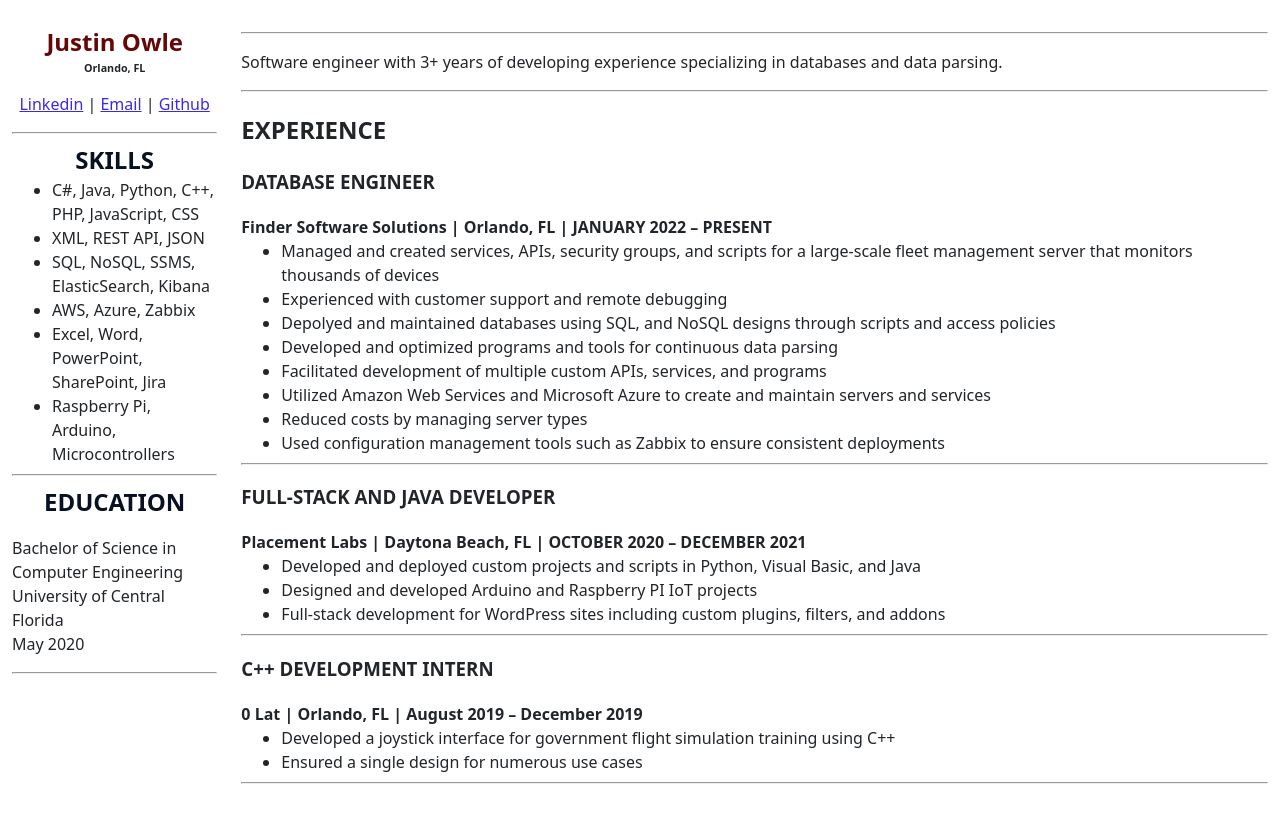
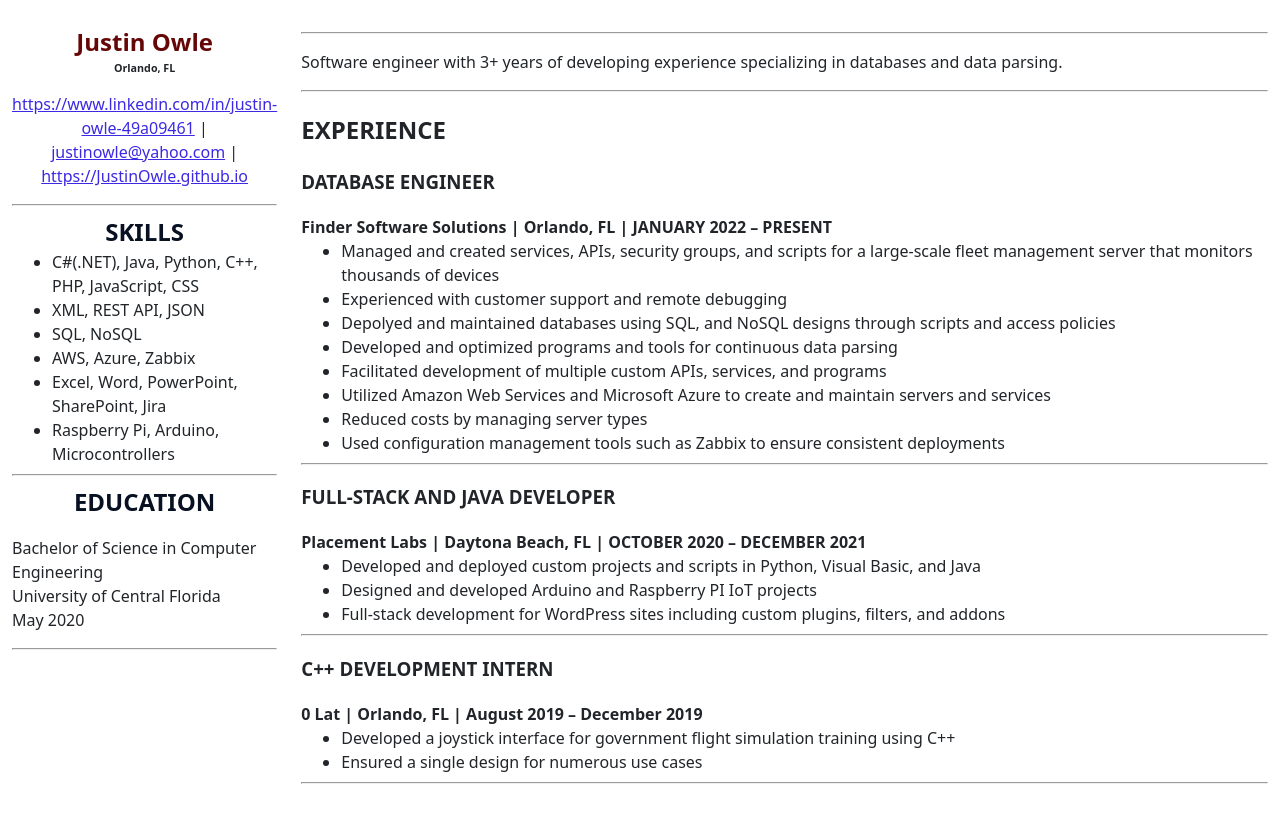
Before and after one commit to JustinOwle/JustinOwle.github.io, a plain HTML site: page index.html in a window 1280 px wide. Drawn offline with nearby package versions, Linux system fonts and the light colour scheme.

Commit message:
edited links

```diff
--- a/index.html
+++ b/index.html
@@ -9,14 +9,14 @@
                 <h1 style="color: #650707;">Justin Owle</h1>
                 <h6 class="center">Orlando, FL</h6>
                 <p style="text-align: center;">
-                    <a href="https://www.linkedin.com/in/justin-owle-49a09461" target="_blank">Linkedin</a> | <a href="mailto:justinowle@yahoo.com">Email</a> | <a href="https://JustinOwle.github.io" target="_blank">Github</a>
+                    <a href="https://www.linkedin.com/in/justin-owle-49a09461" target="_blank">https://www.linkedin.com/in/justin-owle-49a09461</a> | <a href="mailto:justinowle@yahoo.com">justinowle@yahoo.com</a> | <a href="https://JustinOwle.github.io" target="_blank">https://JustinOwle.github.io</a>
                 </p>
                 <hr>
                 <h1>SKILLS</h1>
                 <ul>
-                    <li>C#, Java, Python, C++, PHP, JavaScript, CSS</li>
+                    <li>C#(.NET), Java, Python, C++, PHP, JavaScript, CSS</li>
                     <li>XML, REST API, JSON</li>
-                    <li>SQL, NoSQL, SSMS, ElasticSearch, Kibana</li>
+                    <li>SQL, NoSQL</li>
                     <li>AWS, Azure, Zabbix</li>
                     <li>Excel, Word, PowerPoint, SharePoint, Jira</li>
                     <li>Raspberry Pi, Arduino, Microcontrollers</li>
```
